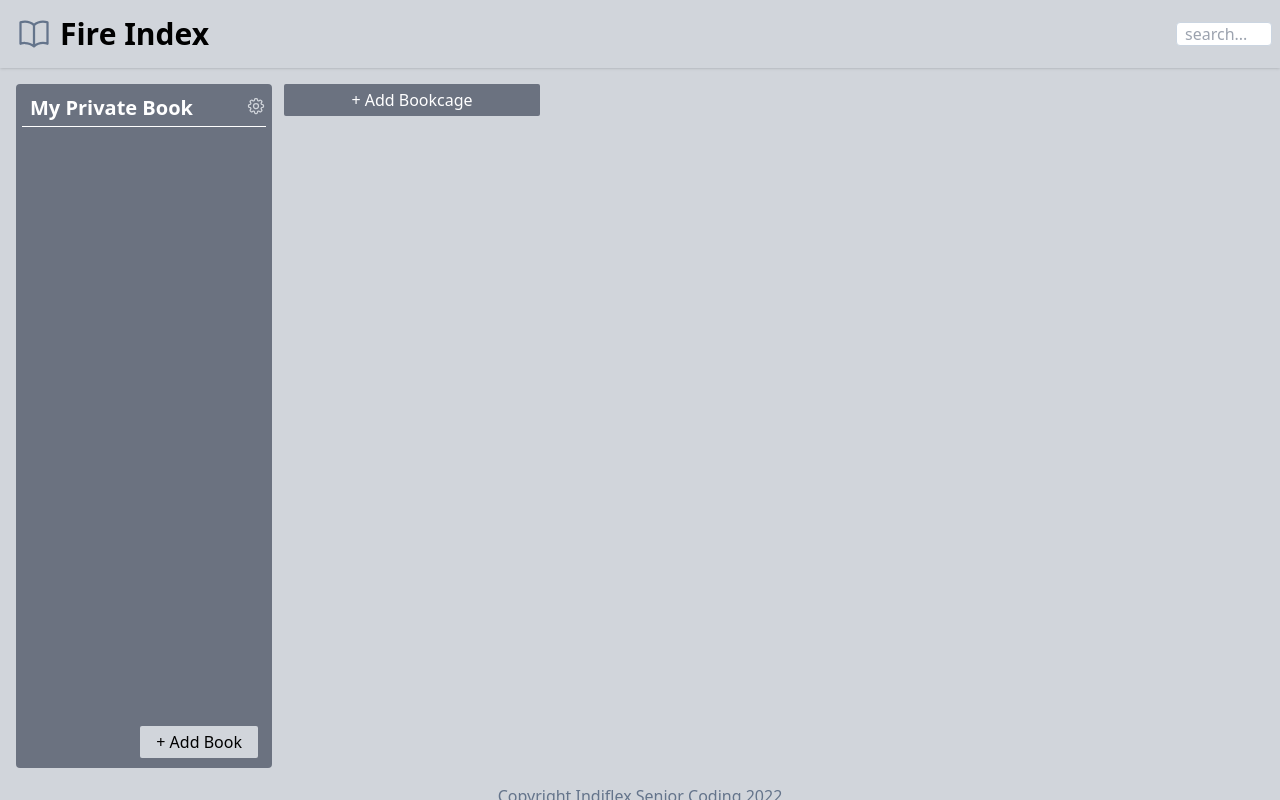
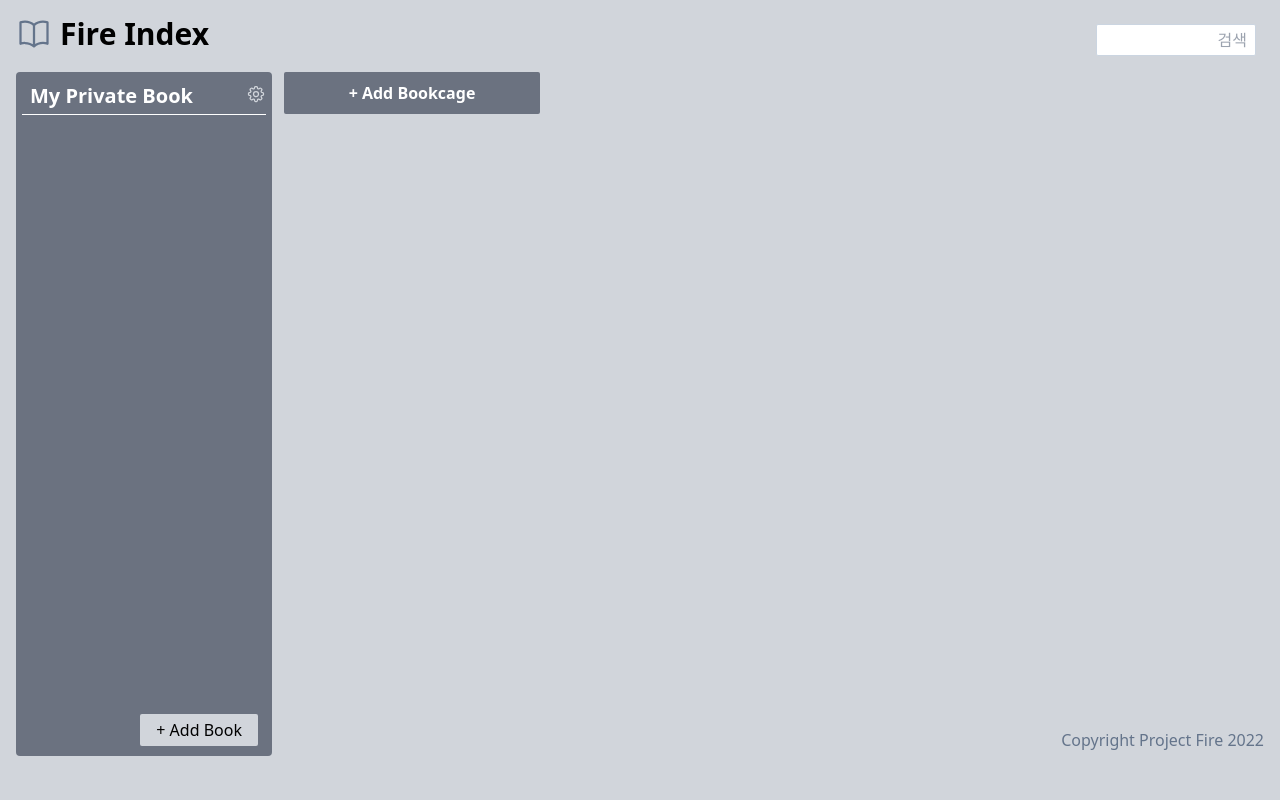
Before and after one commit to lhk6819/rpa_mylib, a React (Vite) app: page / in a window 1280 px wide. Built offline with nearby package versions, Linux system fonts and the light colour scheme.

Commit message:
221109_21:41 CSS 수정

```diff
--- a/index.html
+++ b/index.html
@@ -1,10 +1,10 @@
 <!DOCTYPE html>
-<html lang="en">
+<html lang="ko">
   <head>
     <meta charset="UTF-8" />
     <link rel="icon" type="image/svg+xml" href="/vite.svg" />
     <meta name="viewport" content="width=device-width, initial-scale=1.0" />
-    <title>Vite + React</title>
+    <title>Fire Index!</title>
   </head>
   <body>
     <div id="root"></div>
--- a/src/App.css
+++ b/src/App.css
@@ -39,3 +39,7 @@
 .read-the-docs {
   color: #888;
 }
+
+#header {
+  position: fixed;
+}
--- a/src/App.jsx
+++ b/src/App.jsx
@@ -7,10 +7,10 @@ function App() {
 
   return (
     <div className='bg-gray-300 h-screen w-full overflow-y-hidden overflow-x-scroll scroll-smooth'>
-      <header>
+      <header className='fixed top-0 left-0'>
         <Nav />
       </header>
-      <main>
+      <main className='mt-14'>
         <div className='flex items-start p-4'>
           {data.books
             .sort((a, b) =>
@@ -25,7 +25,7 @@ function App() {
             ) : (
               <button
                 onClick={addBook}
-                className='mr-2 w-64 rounded-sm bg-gray-500 px-5 py-1 font-medium text-white hover:bg-orange-500'
+                className='mr-2 w-64 h-[42px] rounded-sm bg-gray-500 px-5 py-1 font-bold text-white hover:bg-orange-500'
               >
                 + Add Bookcage
               </button>
@@ -34,8 +34,8 @@ function App() {
         </div>
       </main>
 
-      <footer className='text-center text-slate-500'>
-        Copyright Indiflex Senior Coding 2022
+      <footer className='text-center fixed right-4 bottom-12 text-slate-500'>
+        Copyright Project Fire 2022
       </footer>
     </div>
   );
--- a/src/components/Book.jsx
+++ b/src/components/Book.jsx
@@ -15,7 +15,7 @@ export const Book = ({ book }) => {
   };
 
   return (
-    <div className='mr-3 w-64 flex-shrink-0 rounded bg-gray-500 p-1.5'>
+    <div className='mr-3 w-64 flex-shrink-0 rounded bg-gray-500 p-1.5 snap-start'>
       <div className='flex items-center justify-between text-xl font-bold text-white mb-1'>
         <h3 className='pl-2 pt-1 truncate'>{book?.title}</h3>
         <button
--- a/src/components/Mark.jsx
+++ b/src/components/Mark.jsx
@@ -52,7 +52,7 @@ export const Mark = ({ book, mark }) => {
           saveMark(book, mark);
         })
         .catch((error) => {
-          mark.image = ogRet.image || nobook;
+          mark.image = nobook;
           mark.title = 'ERROR!! ' + error.message;
           mark.description = 'Please remove this!';
           saveMark(book, mark);
--- a/src/components/Nav.jsx
+++ b/src/components/Nav.jsx
@@ -6,8 +6,8 @@ export const Nav = () => {
   const { searchStr, setSearchStr } = useData();
 
   return (
-    <nav className='flex items-center justify-between px-2 shadow'>
-      <div>
+    <nav className='flex justify-between px-2'>
+      <div className='w-screen h-[5vh]'>
         <div className='flex text-3xl font-bold p-2'>
           <BookOpenIcon className='w-9 text-slate-500' />
           <h1 className='text-3xl font-bold p-2'>Fire Index</h1>
@@ -18,8 +18,8 @@ export const Nav = () => {
           type='text'
           value={searchStr}
           onChange={(evt) => setSearchStr(evt.target.value)}
-          placeholder='search...'
-          className='h-6 w-24 rounded border border-slate-300 px-2'
+          placeholder='검색'
+          className='fixed right-6 top-6 h-8 w-40  rounded-sm text-right border border-slate-300 px-2'
         />
       </div>
     </nav>
```
